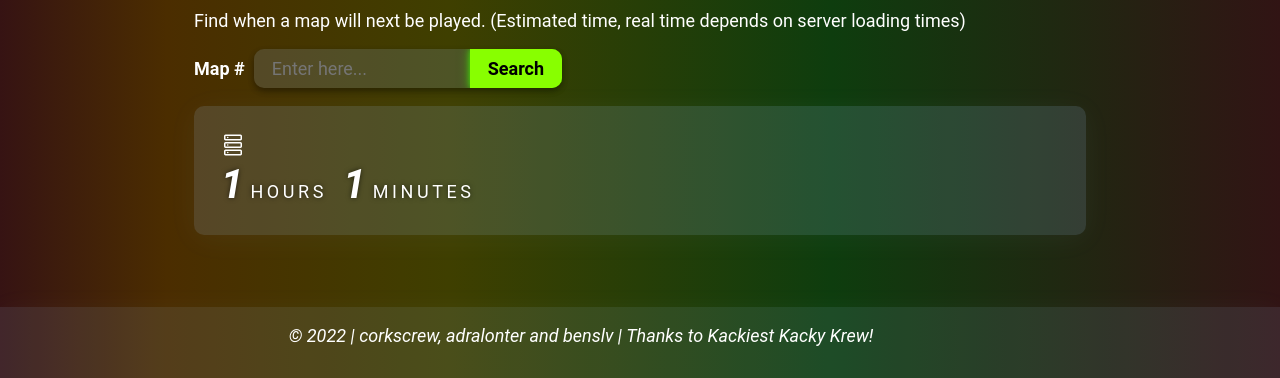
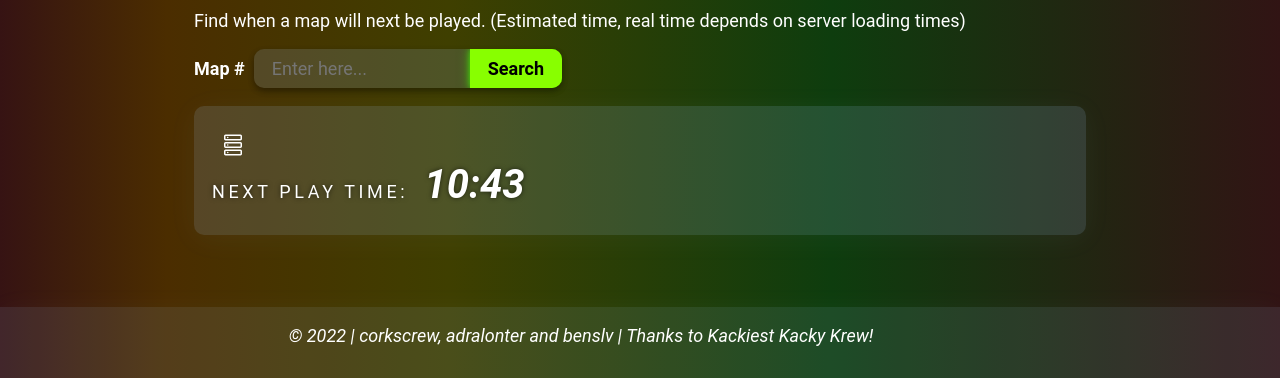
Before and after one commit to kacky-code/kacky-eventpage-backend, a Flask app: template templates/index.html in a window 1280 px wide. Shown: the part 840-1218 px from the top of the page. Run offline with Flask 2, Linux system fonts and the light colour scheme; the template is opened without the code that fills it: most values are stand-ins (such as "Sample title", 1, 10 or a date in 2020); grey boxes are pictures that could not be loaded.

Commit message:
show time when next map is played, not diff

```diff
--- a/templates/index.html
+++ b/templates/index.html
@@ -160,7 +160,7 @@
             ><!--
             --><span style="color: #0f4">#{{ searchtext }}</span>
           </strong>
-          will next be played in:
+          will next be played at:
         </p>
         {% endif %} {% endif %}
         <div class="server-grid">
@@ -169,14 +169,19 @@
             <h3 class="server-title">
               <img class="icon-small" src="/static/bare-metal-server.svg" />
               <span
-                ><!-- {{ d[1]|safe }} -->{{ d[1].split(" - ")[1]|safe }}</span
+                >{{ d[1].split(" - ")[1]|safe }}</span
               >
             </h3>
             <p id="time-left-server">
-              <span class="time">{{d[0][0]}}</span>
-              <span class="time-server-search">Hours</span>
-              <span class="time">{{d[0][1]}}</span>
-              <span class="time-server-search">Minutes</span>
+              <span class="time-server-search">Next play time:</span>
+              <span class="time"><script>
+                  date = new Date()
+                  now = date.getTime()
+                  juke = now + parseInt({{ d[0][0] }}) * 3600000 + parseInt({{ d[0][1] }}) * 60000;
+                  juke_date = new Date(juke)
+                  document.write(juke_date.getHours() + ":" + juke_date.getMinutes())
+              </script>
+              </span>
             </p>
           </div>
           {% endfor %}
```
